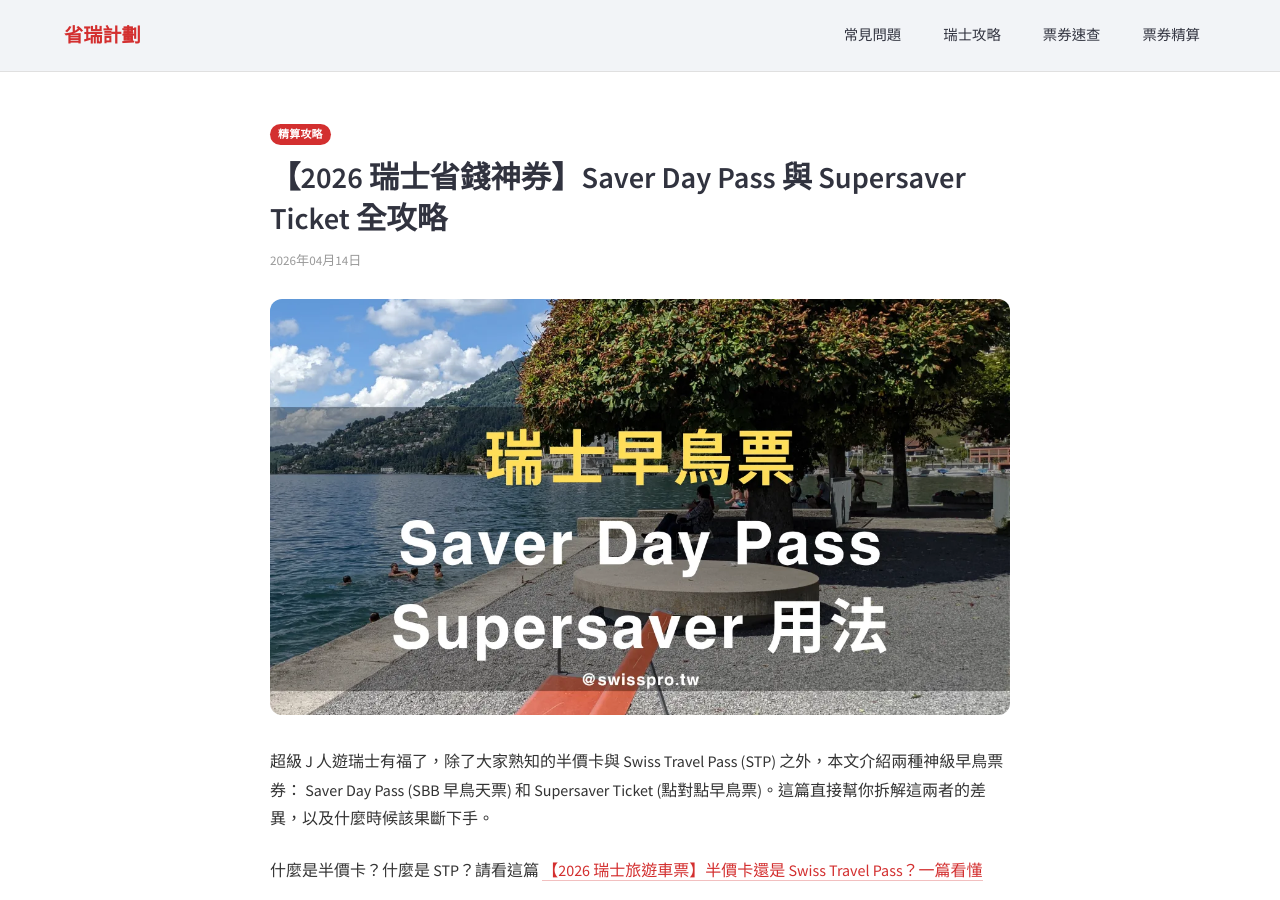
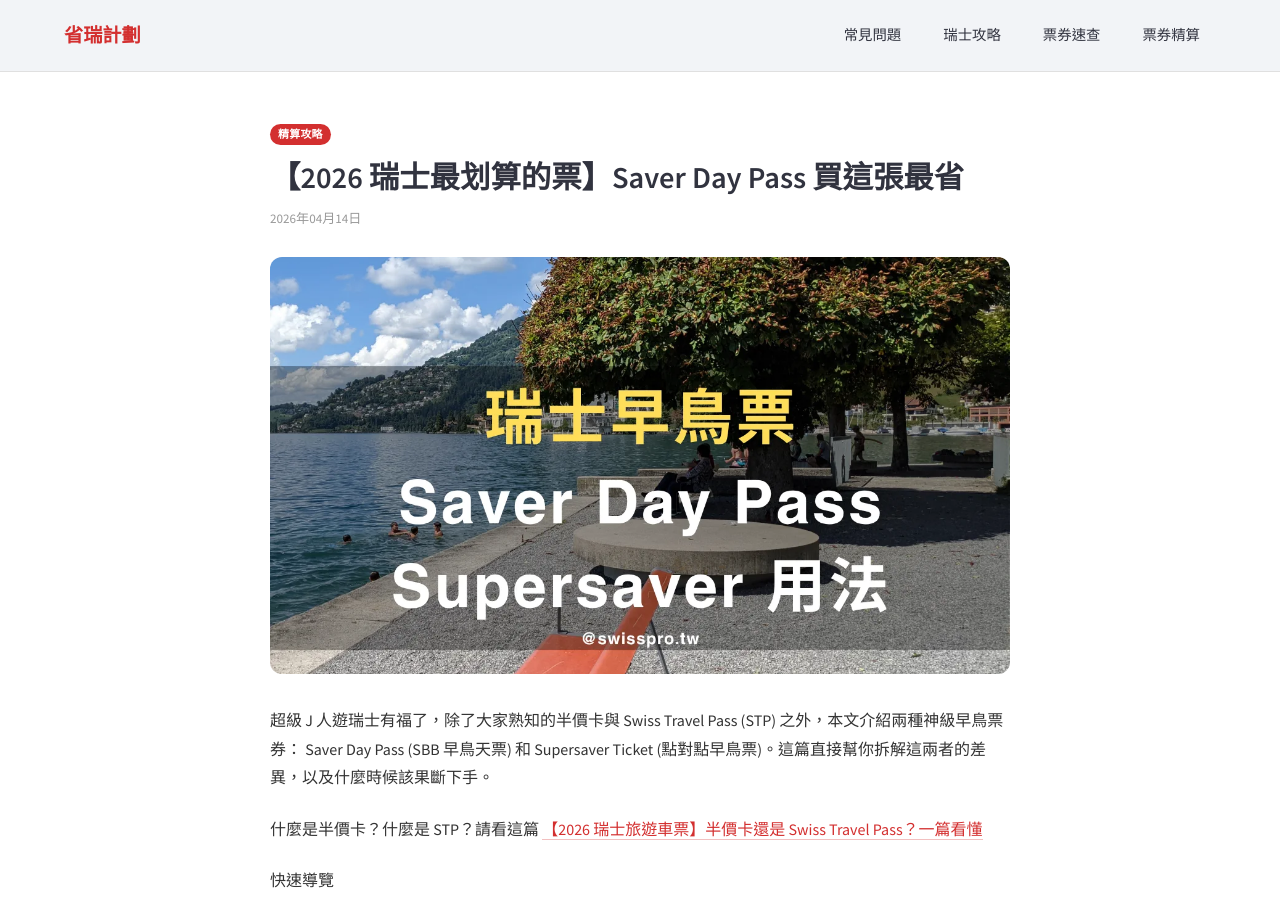
Before and after one commit to Chichinghsu/swisspro, a Jekyll site: the page built from _posts/2026-04-14-saver-day-pass.md, in a window 1280 px wide and 900 px high. Built offline with Jekyll 4.4.1, drawn with Linux system fonts in a browser that asks for light colours.

Commit message:
change title saver day pass

```diff
--- a/_posts/2026-04-14-saver-day-pass.md
+++ b/_posts/2026-04-14-saver-day-pass.md
@@ -1,6 +1,6 @@
 ---
 layout: post
-title: "【2026 瑞士省錢神券】Saver Day Pass 與 Supersaver Ticket 全攻略"
+title: "【2026 瑞士最划算的票】Saver Day Pass 買這張最省"
 date: 2026-04-14
 categories: 精算攻略
 image: /img/sbb/saver_post.webp
```
